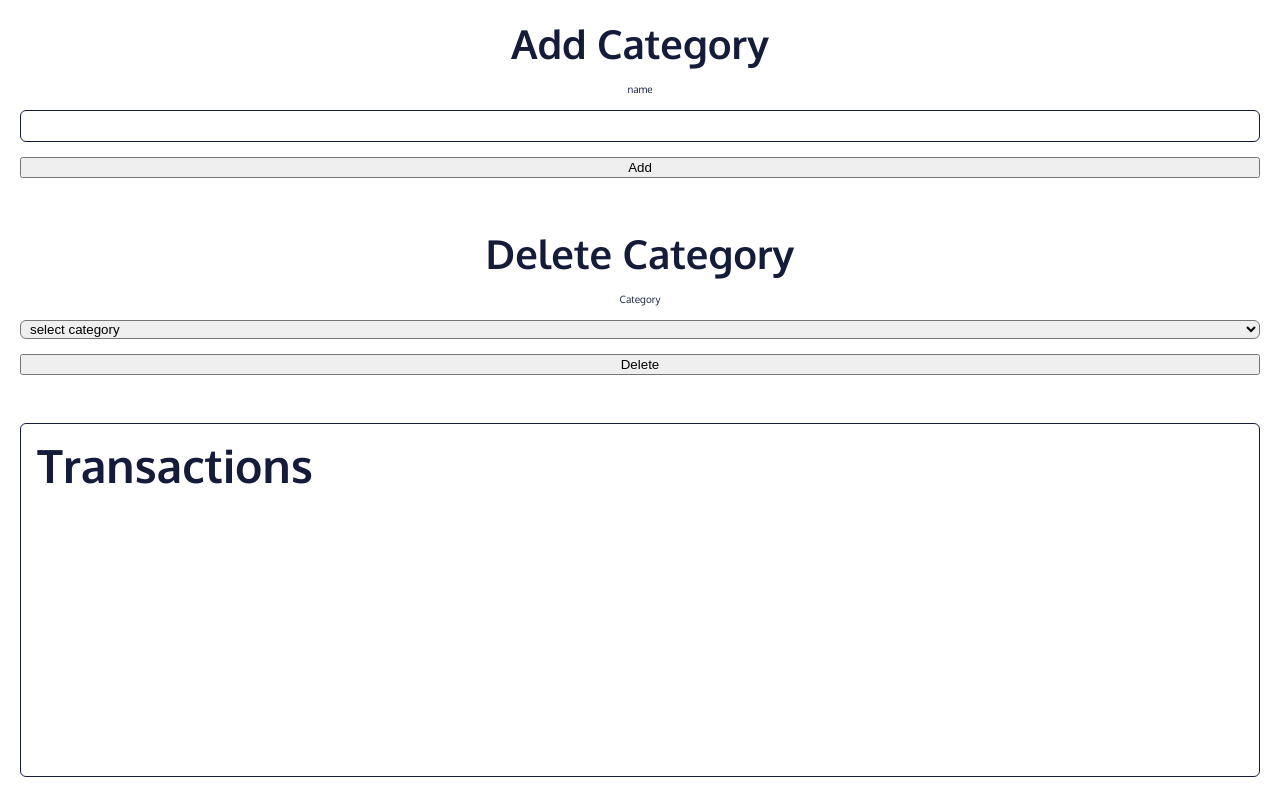
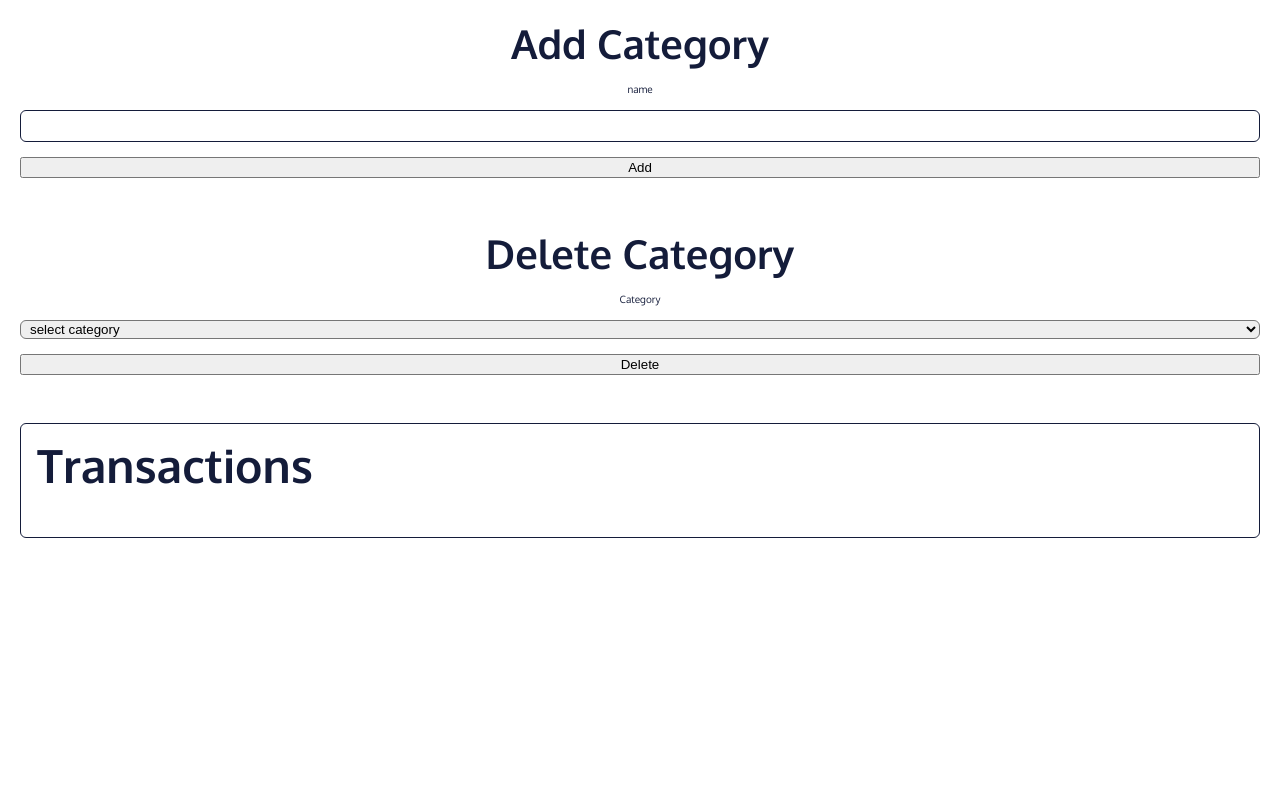
Before and after one commit to E-D-Richard/budget-tracker-webbapp, a React (Create React App) app: page / in a window 1280 px wide. Shown: the part 1881-2681 px from the top of the page. Before the commit the page ends 2658 px from the top, so only its background shows below. Built offline with nearby package versions, Linux system fonts and the light colour scheme.

Commit message:
add smart auto adjust margin

```diff
--- a/src/assets/index.css
+++ b/src/assets/index.css
@@ -156,13 +156,13 @@ select {
 }
 
 .transaction-record-section.mobile-collapsed {
-  padding-bottom: 180px;
+  margin-bottom: calc(100px + 10.5vw);
 }
 .transaction-record-section.mobile-expanded {
-  padding-bottom: 450px;
+  margin-bottom: max(calc(335px + 10.5vh), calc(365px + 10.5vw));
 }
 .transaction-record-section.desktop-desktopMode {
-  padding-bottom: 250px;
+  margin-bottom: calc(160px + 8vw);
 }
 
 .transaction-list {
```
